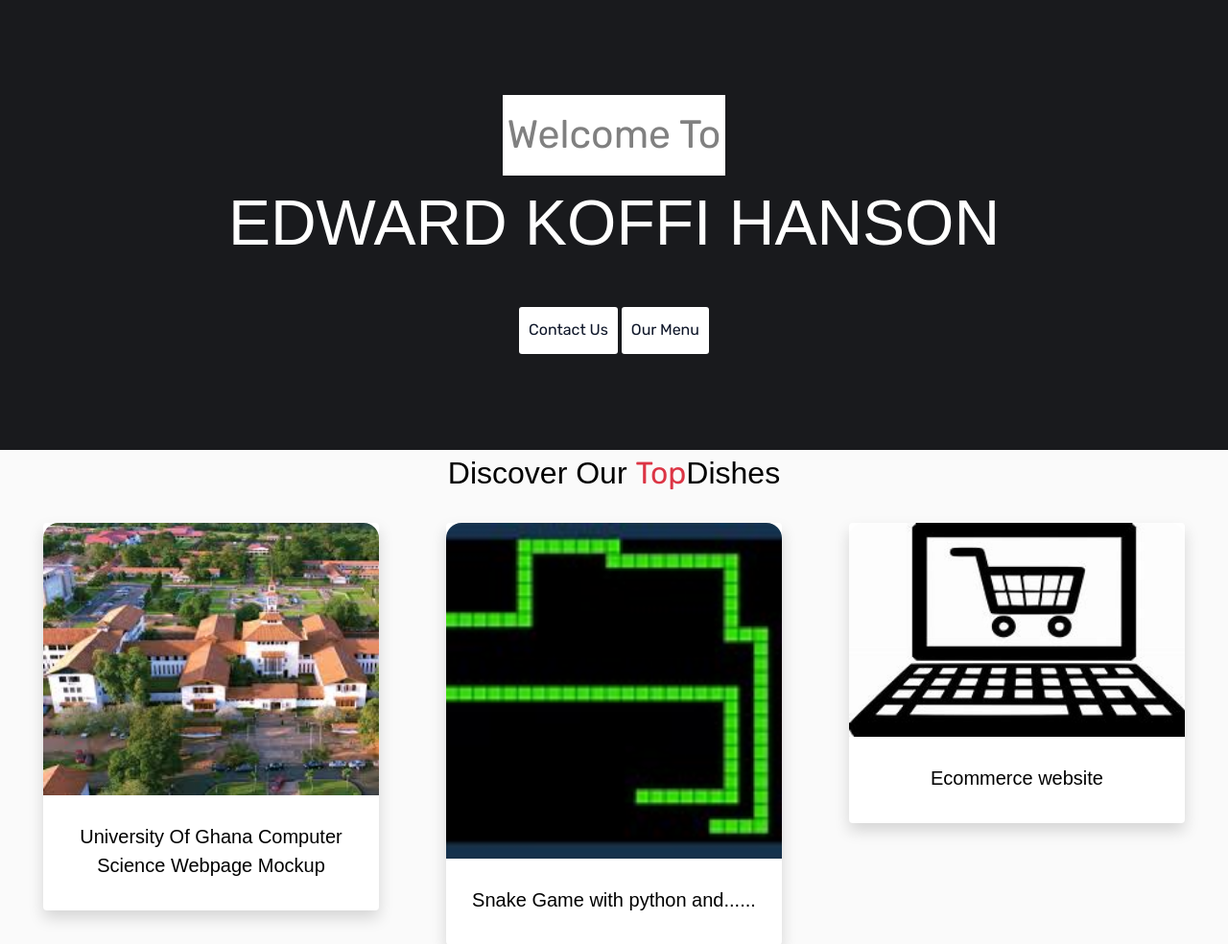
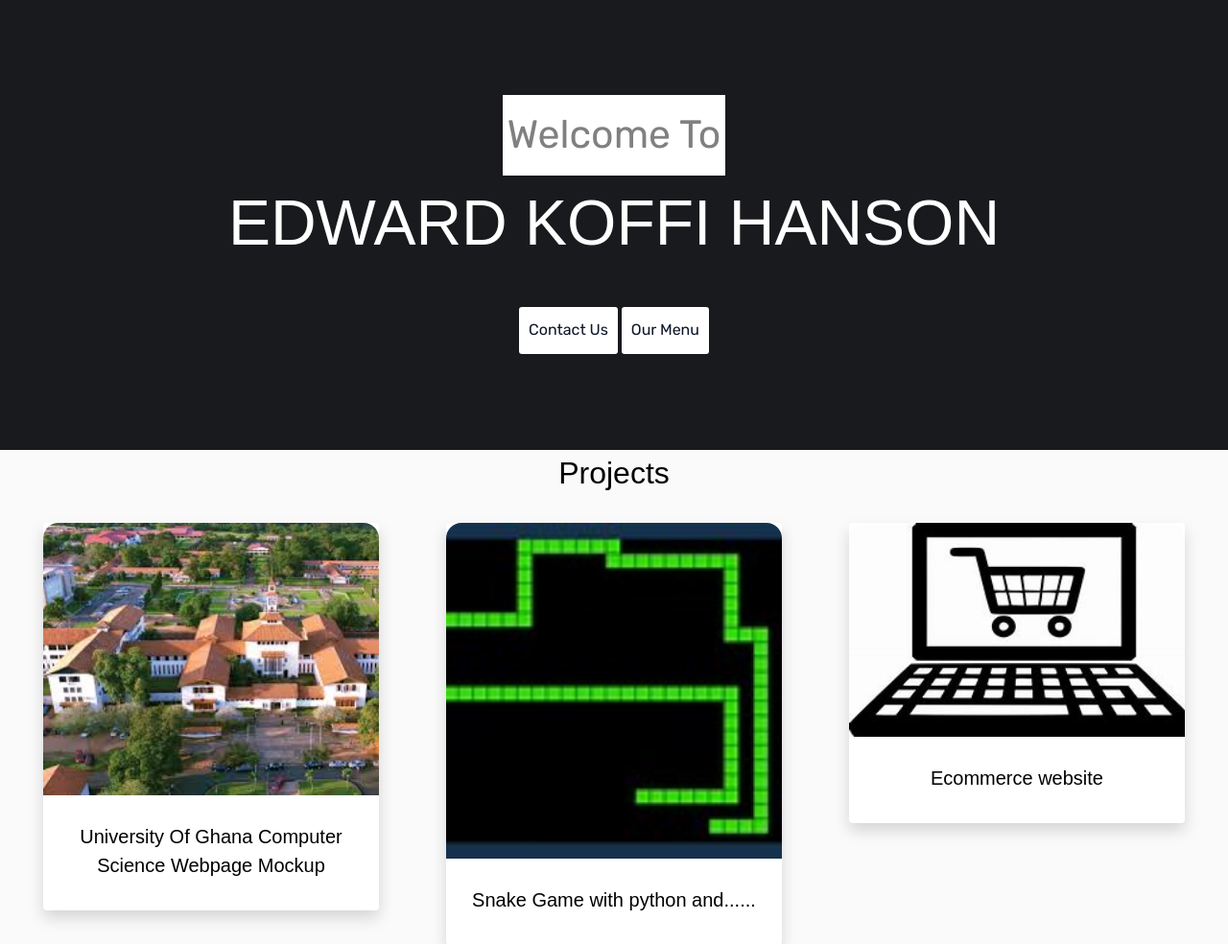
Before and after one commit to Eddie-hanson/Portforlio-website, a Django app: page /projects/ in a window 1280 px wide. Shown: the part 63-1047 px from the top of the page at 96% size. Run offline with Django 5.2, Linux system fonts and the light colour scheme; some libraries are stand-ins or nearby versions; some web fonts are replaced.

Commit message:
Update header title in projects.html to reflect project section

```diff
--- a/templates/projects.html
+++ b/templates/projects.html
@@ -8,7 +8,7 @@
 {% block content %}
     <div class="topdishes" id="menu">
         <h2>
-            Discover Our <span class="text-danger">Top</span>Dishes
+           Projects
         </h2>
 
         <div class="row card-dishes">
```
